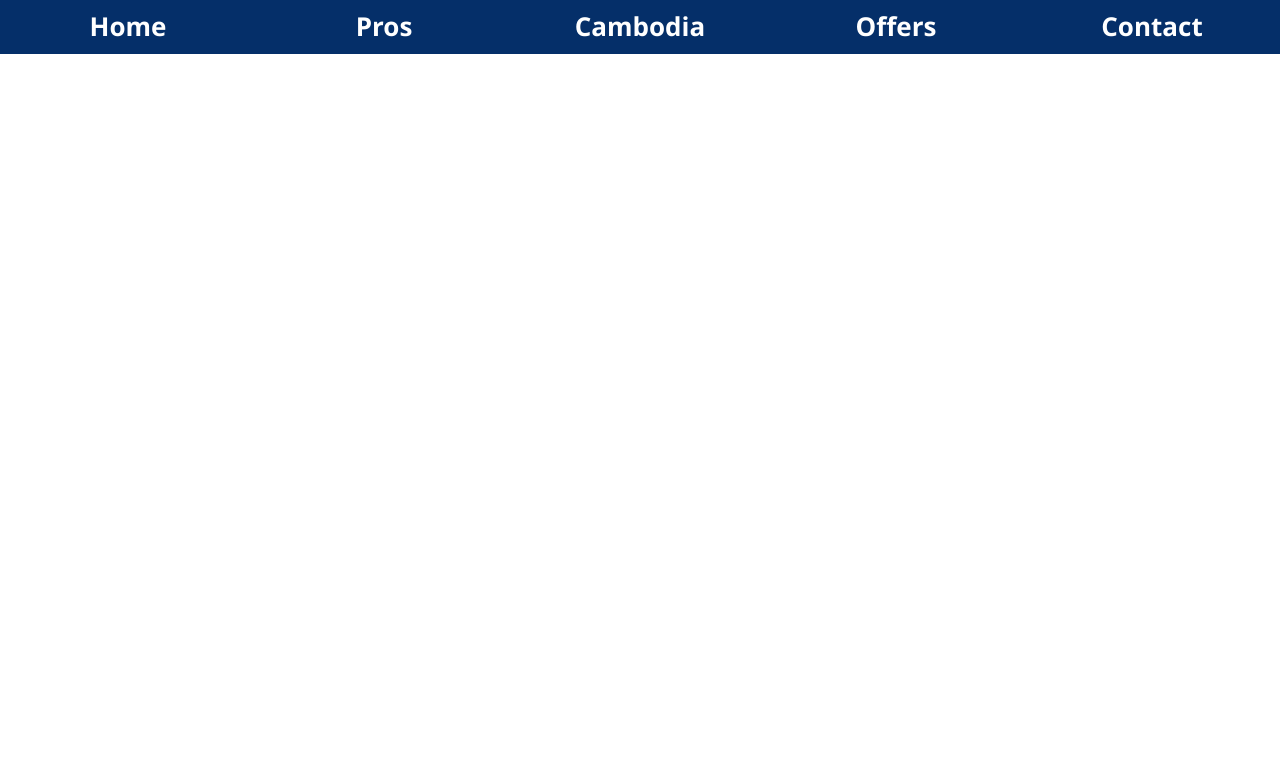
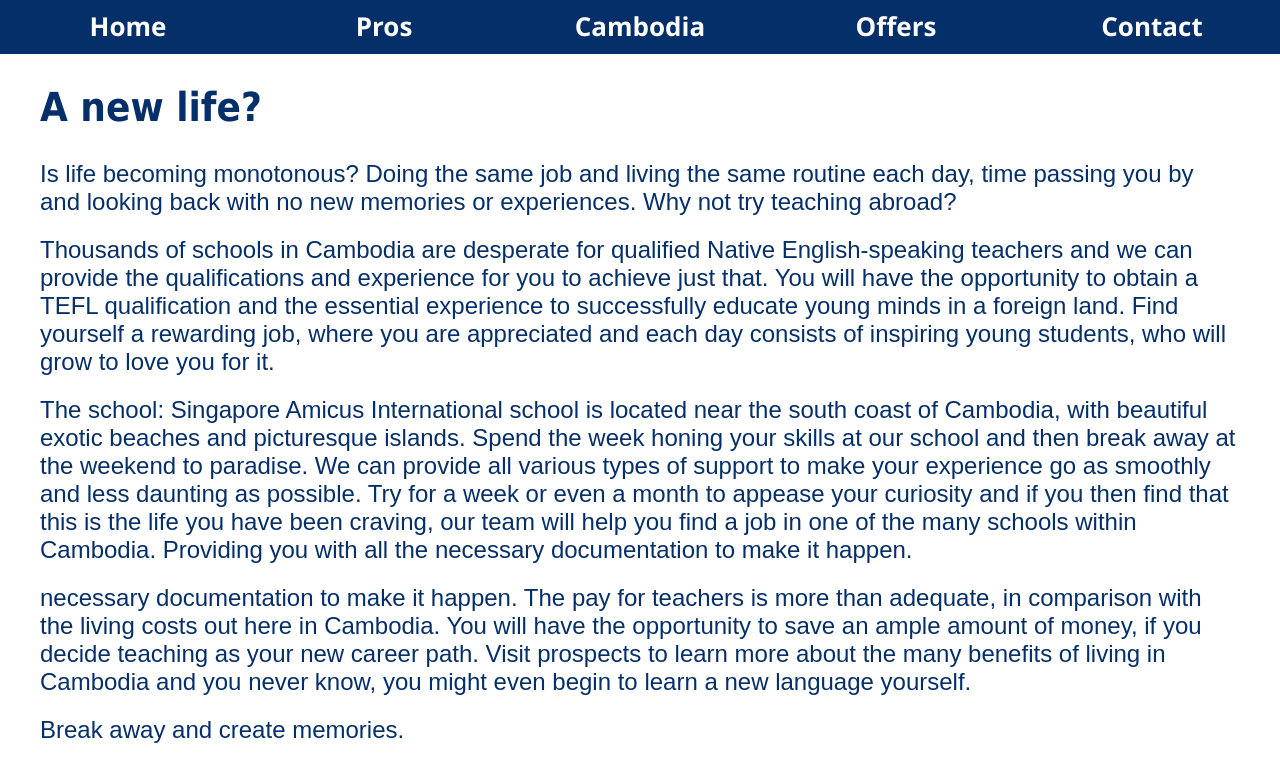
Before and after one commit to jo-nathan-grey/jo-nathan-grey, a plain HTML site: page index.html in a window 1280 px wide. Shown: the part 962-1726 px from the top of the page. Before the commit the page ends 1016 px from the top, so only its background shows below. Drawn offline with Linux system fonts and the light colour scheme.

Commit message:
I don't want to commit

```diff
--- a/index.html
+++ b/index.html
@@ -1,19 +1,19 @@
 <!DOCTYPE html>
 <html lang="en">
   <head>
-    <meta charset="UTF-8">
-    <meta http-equiv="X-UA-Compatible" content="IE=edge">
-    <meta name="viewport" content="width=device-width, initial-scale=1.0">
-    <link rel="stylesheet" href="/stylesheet.css">
+    <meta charset="UTF-8" />
+    <meta http-equiv="X-UA-Compatible" content="IE=edge" />
+    <meta name="viewport" content="width=device-width, initial-scale=1.0" />
+    <link rel="stylesheet" href="/stylesheet.css" />
     <script defer src="/app.js"></script>
     <title>Get Away!</title>
   </head>
   <body>
     <header>
       <div class="bannerContainer">
-            <img src="/images/header1.jpg" alt="" class="banner">
+        <img src="/images/header1.jpg" alt="" class="banner" />
         <div id="logoLayout">
-                <img id="logo" src="/images/logo.png" alt="">
+          <img id="logo" src="/images/logo.png" alt="" />
         </div>
       </div>
       <nav class="navbar">
@@ -27,7 +27,41 @@
       </nav>
     </header>
     <section>
-
+      <h2>A new life?</h2>
+      <p>
+        Is life becoming monotonous? Doing the same job and living the same
+        routine each day, time passing you by and looking back with no new
+        memories or experiences. Why not try teaching abroad?
+      </p>
+      <p>
+        Thousands of schools in Cambodia are desperate for qualified Native
+        English-speaking teachers and we can provide the qualifications and
+        experience for you to achieve just that. You will have the opportunity
+        to obtain a TEFL qualification and the essential experience to
+        successfully educate young minds in a foreign land. Find yourself a
+        rewarding job, where you are appreciated and each day consists of
+        inspiring young students, who will grow to love you for it.
+      </p>
+      <p>
+        The school: Singapore Amicus International school is located near the
+        south coast of Cambodia, with beautiful exotic beaches and picturesque
+        islands. Spend the week honing your skills at our school and then break
+        away at the weekend to paradise. We can provide all various types of
+        support to make your experience go as smoothly and less daunting as
+        possible. Try for a week or even a month to appease your curiosity and
+        if you then find that this is the life you have been craving, our team
+        will help you find a job in one of the many schools within Cambodia.
+        Providing you with all the necessary documentation to make it happen.
+      </p>
+      <p>
+        necessary documentation to make it happen. The pay for teachers is more
+        than adequate, in comparison with the living costs out here in Cambodia.
+        You will have the opportunity to save an ample amount of money, if you
+        decide teaching as your new career path. Visit prospects to learn more
+        about the many benefits of living in Cambodia and you never know, you
+        might even begin to learn a new language yourself.
+      </p>
+      <p>Break away and create memories.</p>
     </section>
   </body>
 </html>
--- a/stylesheet.css
+++ b/stylesheet.css
@@ -19,34 +19,6 @@ html {
   flex-direction: column;
 }
 
-.banner {
-    /* width: 100%; */
-    z-index: -1;
-}
-
-.alignTitle {
-    position: absolute;
-    width: 70%;
-    display: flex;
-    flex-direction: column;
-    right: 0;
-    align-items: flex-end;
-}
-
-.headTitle, .slogan {
-    color: white;
-}
-
-.headTitle {
-    font-family: Impact, Haettenschweiler, 'Arial Narrow Bold', sans-serif;
-    font-size: 16rem;
-}
-
-.slogan {
-    font-family: 'Segoe UI', Tahoma, Geneva, Verdana, sans-serif;
-    font-size: 8rem;
-}
-
 .navbar {
   background-color: #052f69;
 }
@@ -61,7 +33,7 @@ html {
   font-size: 2.6rem;
   text-decoration: none;
   color: white;
-    font-family: 'Segoe UI', Tahoma, Geneva, Verdana, sans-serif;
+  font-family: "Segoe UI", Tahoma, Geneva, Verdana, sans-serif;
   font-weight: 700;
   padding: 1rem;
 }
@@ -73,7 +45,7 @@ html {
 }
 
 .navLinks li:hover {
-    background-color: #FF6F17;
+  background-color: #ff6f17;
 }
 
 #logoLayout {
@@ -92,5 +64,21 @@ html {
 
 #logo {
   width: 70%;
+}
 
+p,
+h2 {
+  color: #052f69;
 }
+
+h2 {
+  font-family: Tahoma, Geneva, Verdana, sans-serif;
+  font-size: 4rem;
+  padding: 3rem 4rem 3rem 4rem;
+}
+
+p {
+  font-family: Arial, Helvetica, sans-serif;
+  font-size: 2.4rem;
+  padding: 0 4rem 2rem 4rem;
+}
```
Lines whose indentation alone changed are shown as unchanged.
